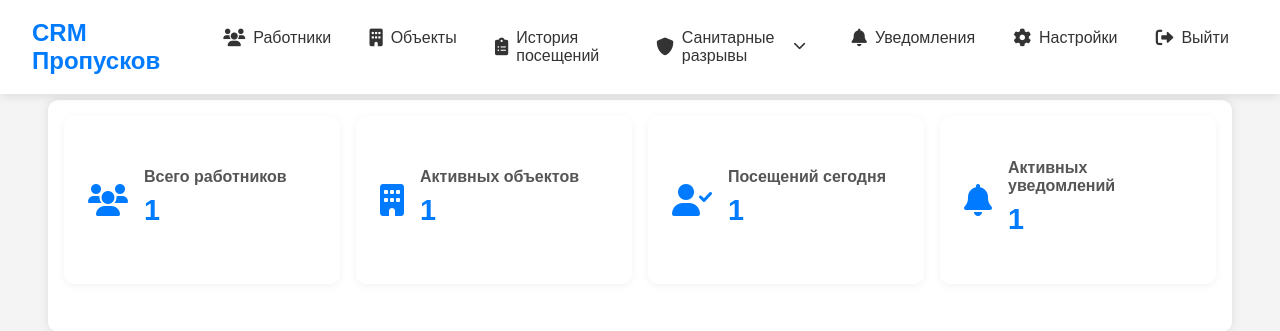
After one commit to NovSergey/ostankino_crm, a Python web app: template application/frontend/templates/index.html in a window 1280 px wide. The commit adds this page. Shown: the top 331 px of the page. Run offline with Jinja, Linux system fonts and the light colour scheme; the template is opened without the code that fills it: most values are stand-ins (such as "Sample title", 1, 10 or a date in 2020).

Commit message:
add index page and is_delete in object

```diff
--- a/application/backend/api/objects/schemas.py
+++ b/application/backend/api/objects/schemas.py
@@ -6,6 +6,7 @@ from application.backend.core.models import ObjectStatusEnum
 class ObjectBase(BaseModel):
     name: str
     status: ObjectStatusEnum
+    is_deleted: bool
     model_config = ConfigDict(from_attributes=True)
 
 
--- a/application/backend/core/models/objects.py
+++ b/application/backend/core/models/objects.py
@@ -13,3 +13,4 @@ class Object(Base):
     name: Mapped[str] = mapped_column(String, unique=True, nullable=False)
     status: Mapped[ObjectStatusEnum] = mapped_column(PgEnum(ObjectStatusEnum, name="object_status_enum"),
                                                      server_default="open", nullable=False)
+    is_deleted: Mapped[bool] = mapped_column(nullable=False, server_default="false")
--- /dev/null
+++ b/application/frontend/static/index/style.css
@@ -0,0 +1,59 @@
+.dashboard-card-link {
+    text-decoration: none;
+    color: inherit;
+    display: block;
+    transition: transform 0.2s ease;
+}
+
+.dashboard-card-link:hover .dashboard-card {
+    box-shadow: 0 0 15px rgba(0, 123, 255, 0.2);
+    transform: translateY(-2px);
+    cursor: pointer;
+}
+.dashboard-grid {
+    display: grid;
+    grid-template-columns: repeat(auto-fit, minmax(250px, 1fr));
+    gap: 1rem;
+    margin-bottom: 2rem;
+}
+
+.dashboard-card {
+    background: white;
+    border-radius: 10px;
+    padding: 1.5rem;
+    box-shadow: 0 2px 8px rgba(0, 0, 0, 0.05);
+    transition: all 0.3s ease;
+    display: flex;
+    flex-direction: column;
+    justify-content: center;
+    min-height: 120px;
+}
+
+.dashboard-card:hover {
+    box-shadow: 0 4px 16px rgba(0, 0, 0, 0.1);
+}
+
+.card-title {
+    font-size: 1rem;
+    font-weight: 600;
+    color: #555;
+    margin-bottom: 0.5rem;
+}
+
+.card-value {
+    font-size: 1.8rem;
+    font-weight: bold;
+    color: #007bff;
+    margin-bottom: 0.3rem;
+}
+
+.card-header {
+    display: flex;
+    align-items: center;
+    gap: 1rem;
+}
+
+.icon {
+    font-size: 2rem;
+    color: #007bff;
+}
--- /dev/null
+++ b/application/frontend/templates/index.html
@@ -0,0 +1,61 @@
+{% extends "base.html" %}
+
+{% block title %}CRM Пропусков{% endblock %}
+
+{% block head %}
+<link rel="stylesheet" href="https://cdnjs.cloudflare.com/ajax/libs/font-awesome/6.0.0/css/all.min.css">
+<link rel="stylesheet" href="{{ url_for('static', path='/index/style.css') }}">
+{% endblock %}
+
+{% block content %}
+<div class="dashboard-grid">
+  <a href="/employees/" class="dashboard-card-link">
+    <div class="dashboard-card">
+      <div class="card-header">
+        <i class="fas fa-users icon"></i>
+        <div>
+          <div class="card-title">Всего работников</div>
+          <div class="card-value">{{ employee_count }}</div>
+        </div>
+      </div>
+    </div>
+  </a>
+
+  <a href="/objects/" class="dashboard-card-link">
+    <div class="dashboard-card">
+      <div class="card-header">
+        <i class="fas fa-building icon"></i>
+        <div>
+          <div class="card-title">Активных объектов</div>
+          <div class="card-value">{{ objects_count }}</div>
+        </div>
+      </div>
+    </div>
+  </a>
+
+  <a href="/visit_history/" class="dashboard-card-link">
+    <div class="dashboard-card">
+      <div class="card-header">
+        <i class="fas fa-user-check icon"></i>
+        <div>
+          <div class="card-title">Посещений сегодня</div>
+          <div class="card-value">{{ visits_count }}</div>
+        </div>
+      </div>
+    </div>
+  </a>
+
+  <a href="/notifications/" class="dashboard-card-link">
+    <div class="dashboard-card">
+      <div class="card-header">
+        <i class="fas fa-bell icon"></i>
+        <div>
+          <div class="card-title">Активных уведомлений</div>
+          <div class="card-value">{{ notifications_count }}</div>
+        </div>
+      </div>
+    </div>
+  </a>
+</div>
+
+{% endblock %}
--- a/application/frontend/templates/notifications.html
+++ b/application/frontend/templates/notifications.html
@@ -1,6 +1,6 @@
 {% extends "base.html" %}
 
-{% block title %}Уведомления{% endblock %}
+{% block title %}Уведомления - CRM Пропусков{% endblock %}
 
 {% block head %}
 <link rel="stylesheet" href="{{ url_for('static', path='/notifications/style.css') }}">
--- a/application/frontend/templates/settings.html
+++ b/application/frontend/templates/settings.html
@@ -1,6 +1,6 @@
 {% extends "base.html" %}
 
-{% block title %}Работники - CRM Пропусков{% endblock %}
+{% block title %}Настройки - CRM Пропусков{% endblock %}
 
 {% block head %}
 <link rel="stylesheet" href="{{ url_for('static', path='/table/style.css') }}">
--- a/application/frontend/templates/visit_history.html
+++ b/application/frontend/templates/visit_history.html
@@ -1,6 +1,6 @@
 {% extends "base.html" %}
 
-{% block title %}Работники - CRM Пропусков{% endblock %}
+{% block title %}История посещений - CRM Пропусков{% endblock %}
 
 {% block head %}
 <link rel="stylesheet" href="{{ url_for('static', path='/table/style.css') }}">
```
Also changed, not shown: alembic/versions/2025_05_18_2219-5bd8bcb32001_add_is_delete_in_objects.py (added, +48 -0 lines), application/backend/api/employees/dependencies.py (+8 -1 lines), application/backend/api/notifications/dependencies.py (added, +11 -0 lines), application/backend/api/objects/crud.py (+15 -1 lines), application/backend/api/objects/dependencies.py (added, +11 -0 lines), application/backend/api/objects/views.py (+34 -1 lines), application/backend/api/visit_history/dependencies.py (+16 -1 lines), application/frontend/routers/index.py (+19 -2 lines), application/frontend/static/object_detail/script.js (+48 -0 lines), application/frontend/templates/object_detail.html (+6 -1 lines), application/backend/api/employees/views.py (line endings or trailing spaces).
